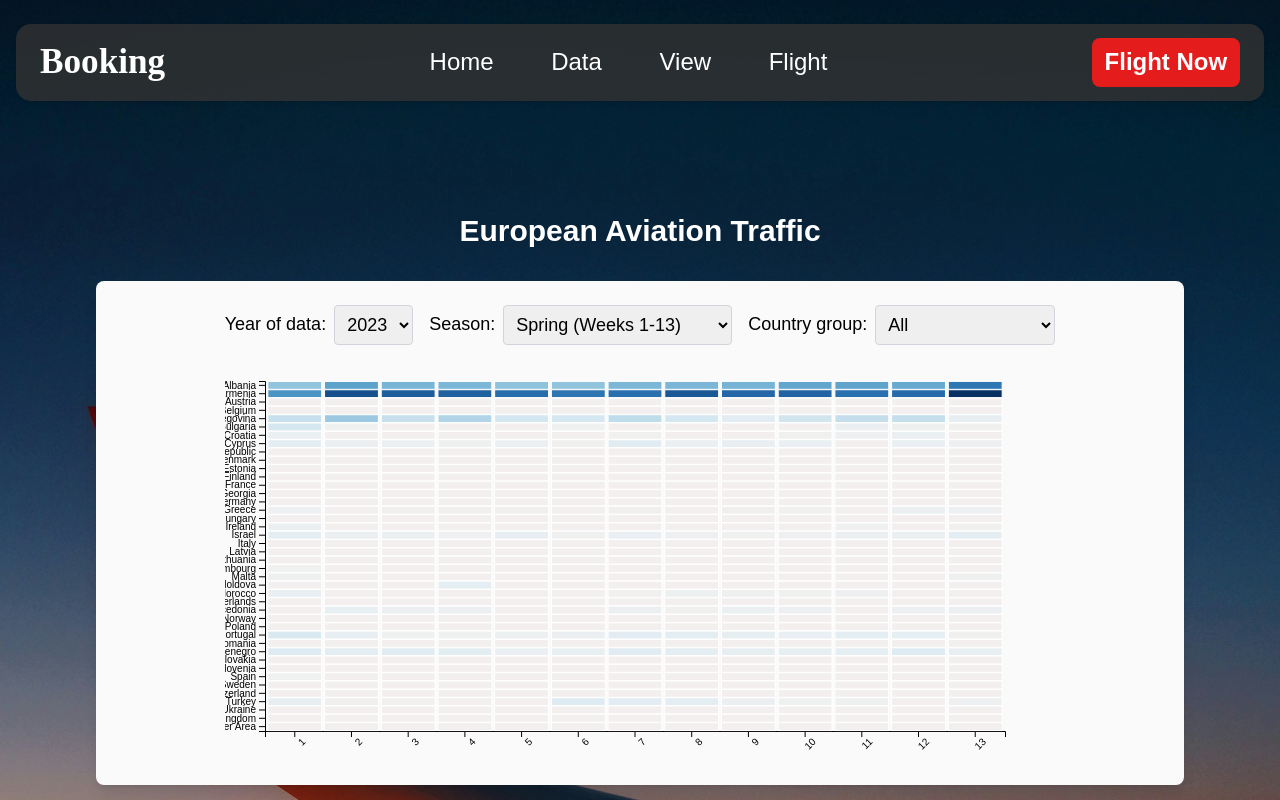
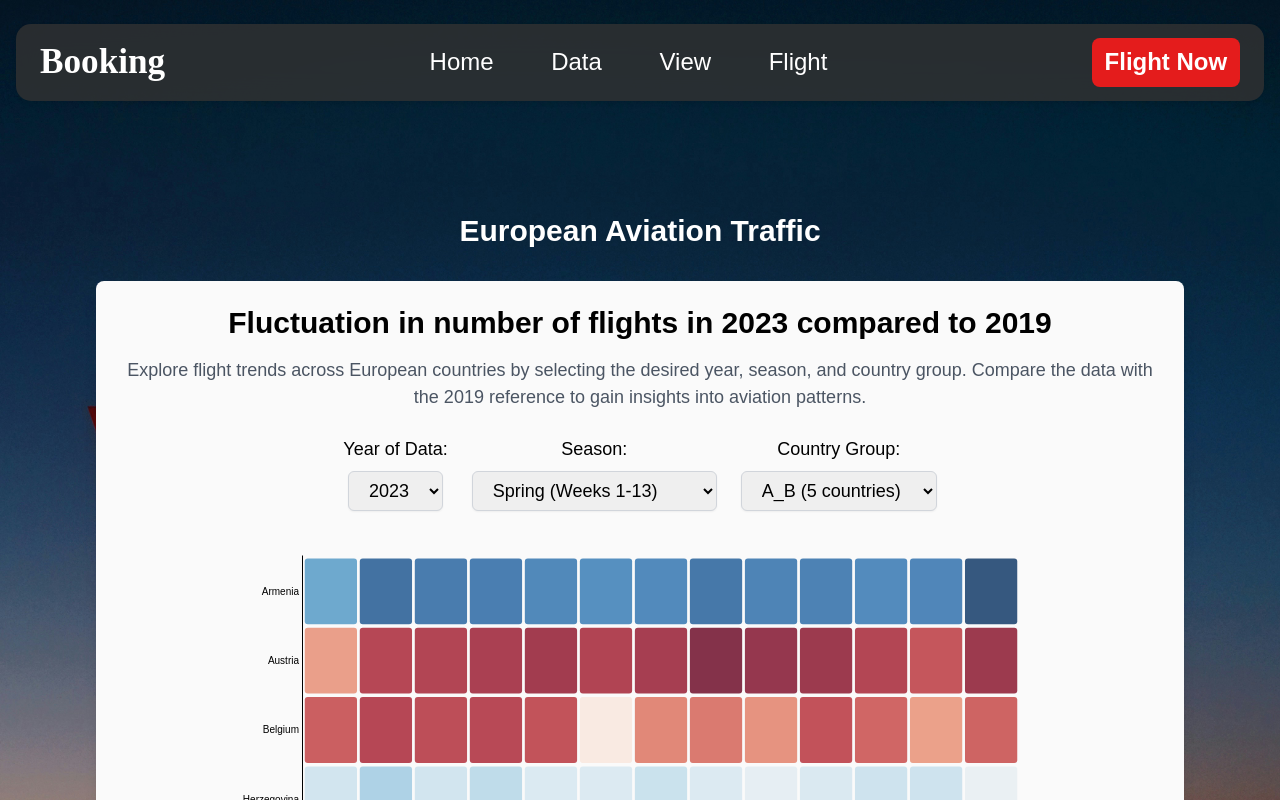
Before and after one commit to johnnybinh/Principles-of-Database-Management-IU, a Next.js app in the folder airport-passengers-maintenance/: page /data in a window 1280 px wide. Shown: the top 800 px of the page. Built offline with nearby package versions, Linux system fonts and the light colour scheme.

Commit message:
Phuong | Feat: Finish the heat map
Design for readable text

```diff
--- a/airport-passengers-maintenance/src/app/data/heat_map.tsx
+++ b/airport-passengers-maintenance/src/app/data/heat_map.tsx
@@ -1,15 +1,6 @@
 import React, { useRef, useEffect, useState } from 'react';
 import * as d3 from 'd3';
-import { HeatMapData } from '../types/types';
-
-interface HeatMapProps {
-    width?: string; // Width in rem
-    height?: string; // Height in rem
-    margin_top?: number;
-    margin_right?: number;
-    margin_bottom?: number;
-    margin_left?: number;
-}
+import { HeatMapData, HeatMapProps } from '../types/types';
 
 export default function HeatMap({
   width = '50rem',
@@ -17,13 +8,13 @@ export default function HeatMap({
   margin_top = 20,
   margin_right = 20,
   margin_bottom = 30,
-  margin_left = 40
+  margin_left = 62
 }: HeatMapProps) {
   const heatmap_ref = useRef<SVGSVGElement | null>(null);
   const [data, set_data] = useState<HeatMapData[]>([]);
   const [year, set_year] = useState<string>("2023");
   const [season, set_season] = useState<string>("Spring");
-  const [country, set_country] = useState<string>("All");
+  const [country, set_country] = useState<string>("A_B");
 
   const handle_year_change = (e: React.ChangeEvent<HTMLSelectElement>) => {
     set_year(e.target.value);
@@ -123,7 +114,7 @@ export default function HeatMap({
           }
         ).flat();
 
-        console.log(`Loaded and aggregated CSV for year ${year}:`, aggregated_data);
+        //console.log(`Loaded and aggregated CSV for year ${year}:`, aggregated_data);
         set_data(aggregated_data);
       } catch (error) {
         console.error(`Error loading CSV for year ${year}:`, error);
@@ -191,9 +182,14 @@ export default function HeatMap({
     // Access the tooltip
     const tooltip = d3.select(tooltipRef.current);
 
-    // Define mouse event handlers
+    // Define mouse event handlers with dynamic stroke
     const handle_mouseover = (event: MouseEvent, d: HeatMapData) => {
+      // Add stroke to the hovered rectangle
+      d3.select(event.currentTarget as SVGRectElement)
+        .style('stroke', 'black') // Set stroke color
+        .style('stroke-width', '3'); // Set stroke width
 
+      // Show tooltip
       tooltip.transition().duration(200).style('opacity', 1);
       tooltip.html(`
         <div><strong>${d.entity}</strong></div>
@@ -204,7 +200,6 @@ export default function HeatMap({
       `)
         .style('left', `${event.pageX + 10}px`)
         .style('top', `${event.pageY + 10}px`);
-      console.log('Mouseover:', d);
     };
 
     const handle_mousemove = (event: MouseEvent) => {
@@ -213,9 +208,40 @@ export default function HeatMap({
         .style('top', `${event.pageY + 10}px`);
     };
 
-    const handle_mouseleave = () => {
+    const handle_mouseleave = (event: MouseEvent, d: HeatMapData) => {
+      // Remove stroke from the rectangle when mouse leaves
+      d3.select(event.currentTarget as SVGRectElement)
+        .style('stroke', 'none') // Remove stroke color
+        .style('stroke-width', '0'); // Remove stroke width
+
+      // Hide tooltip
       tooltip.transition().duration(200).style('opacity', 0);
     };
+
+    // Text wrapping function
+    // const wrap_text = (text: any, width: number) => {
+    //   text.each(function(this: SVGTextElement) {
+    //     const textElement = d3.select(this);
+    //     const words = textElement.text().split(/\s+/).reverse();
+    //     let word: string | undefined;
+    //     let line: string[] = [];
+    //     let lineHeight = 1.1;
+    //     const y = textElement.attr("y");
+    //     const dy = parseFloat(textElement.attr("dy")) || 0;
+    //     let tspan = textElement.text(null).append("tspan").attr("x", 0).attr("y", y).attr("dy", `${dy}em`);
+
+    //     while ((word = words.pop())) {
+    //       line.push(word);
+    //       tspan.text(line.join(" "));
+    //       if (tspan.node()?.getComputedTextLength()! > width) {
+    //         line.pop();
+    //         tspan.text(line.join(" "));
+    //         line = [word];
+    //         tspan = textElement.append("tspan").attr("x", 0).attr("y", y).attr("dy", `${++lineHeight}em`).text(word);
+    //       }
+    //     }
+    //   });
+    // };
 
     // X Axis
     svg.append('g')
@@ -224,20 +250,23 @@ export default function HeatMap({
       .selectAll("text")
       .attr("transform", "rotate(-45)")
       .style("text-anchor", "end")
-      .style("fill", "black"); // Set text color to black
+      .style("fill", "black")
+      .style("font-size", "13"); // Set text color to black
 
     // Y Axis
     svg.append('g')
       .attr('transform', `translate(${margin_left},0)`)
-      .call(d3.axisLeft(y))
+      .call(d3.axisLeft(y).tickSize(0))
       .selectAll("text")
-      .style("fill", "black"); // Set text color to black
+      .style("fill", "black")
+      .style("text-anchor", "end")
+      .style("font-size", "10");
 
     // Axis lines
     svg.selectAll(".domain, .tick line")
       .style("stroke", "black"); // Set axis lines to black
 
-    // Heatmap cells
+    // Heatmap cells with rounded corners and dynamic stroke on hover
     svg.selectAll()
       .data(filtered_data, (d: any) => `${d.entity}:${d.week}`)
       .enter()
@@ -246,9 +275,13 @@ export default function HeatMap({
       .attr('y', d => y(d.entity)!)
       .attr('width', x.bandwidth())
       .attr('height', y.bandwidth())
+      .attr('rx', 3) // Set horizontal border radius
+      .attr('ry', 3) // Set vertical border radius
       .style('fill', d => color(d.flights / d.flights_2019_reference))
-      .style('stroke', 'white')
-      // Tooltip event handlers
+      .style('stroke', 'none') // No stroke by default
+      .style('stroke-width', '0') // No stroke width by default
+      .style('opacity', 0.8)
+      // Tooltip event handlers with dynamic stroke
       .on('mouseover', handle_mouseover)
       .on('mousemove', handle_mousemove)
       .on('mouseleave', handle_mouseleave);
@@ -257,39 +290,56 @@ export default function HeatMap({
 
   return (
     <div>
-      <div className="mb-4 flex items-center">
-        <label htmlFor="year-selection" className="mr-2 text-black">Year of data:</label>
+      <h2 className="text-3xl font-semibold mb-4 text-center text-black">
+        Fluctuation in number of flights in {year} compared to 2019
+        </h2>
+      <p className="mb-6 text-center text-gray-600">
+        Explore flight trends across European countries by selecting the desired year, season, and country group.
+        Compare the data with the 2019 reference to gain insights into aviation patterns.
+      </p>
+
+      <div className="mb-6 flex flex-col md:flex-row justify-center items-center space-y-4 md:space-y-0 md:space-x-6">
+
+        {/* Year Selection */}
+        <div className="flex flex-col items-center">
+          <label htmlFor="year-selection" className="mb-2 text-lg font-medium text-black">Year of Data:</label>
           <select
             id="year-selection"
             value={year}
             onChange={handle_year_change}
-          className="p-2 border border-gray-300 rounded text-black mr-4"
+            className="px-4 py-2 border border-gray-300 rounded-md shadow-sm focus:outline-none focus:ring-2 focus:ring-blue-500 text-black"
           >
             <option value="2020">2020</option>
             <option value="2021">2021</option>
             <option value="2022">2022</option>
             <option value="2023">2023</option>
           </select>
+        </div>
 
-        <label htmlFor="season-selection" className="mr-2 text-black">Season:</label>
+        {/* Season Selection */}
+        <div className="flex flex-col items-center">
+          <label htmlFor="season-selection" className="mb-2 text-lg font-medium text-black">Season:</label>
           <select
             id="season-selection"
             value={season}
             onChange={handle_season_change}
-          className="p-2 border border-gray-300 rounded text-black mr-4"
+            className="px-4 py-2 border border-gray-300 rounded-md shadow-sm focus:outline-none focus:ring-2 focus:ring-green-500 text-black"
           >
             <option value="Spring">Spring (Weeks 1-13)</option>
             <option value="Summer">Summer (Weeks 14-26)</option>
             <option value="Fall">Fall (Weeks 27-39)</option>
             <option value="Winter">Winter (Weeks 40-52)</option>
           </select>
+        </div>
 
-        <label htmlFor="country-selection" className="mr-2 text-black">Country group:</label>
+        {/* Country Group Selection */}
+        <div className="flex flex-col items-center">
+          <label htmlFor="country-selection" className="mb-2 text-lg font-medium text-black">Country Group:</label>
           <select
             id="country-selection"
             value={country}
             onChange={handle_country_change}
-          className="p-2 border border-gray-300 rounded text-black"
+            className="px-4 py-2 border border-gray-300 rounded-md shadow-sm focus:outline-none focus:ring-2 focus:ring-red-500 text-black"
           >
             <option value="All">All</option>
             {Object.keys(country_map).map(group => (
@@ -298,6 +348,8 @@ export default function HeatMap({
               </option>
             ))}
           </select>
+        </div>
+
       </div>
 
       {(() => {
@@ -312,10 +364,10 @@ export default function HeatMap({
 
         if (filtered_data.length === 0) {
           return (
-            <p className="text-red-500">No data available for the selected season and country group.</p>
+            <p className="text-red-500 text-center">No data available for the selected season and country group.</p>
           );
         }
-        return <svg ref={heatmap_ref} width="100%" height="auto"></svg>;
+        return <svg ref={heatmap_ref} className="block mx-auto"></svg>;
       })()}
     </div>
   );
--- a/airport-passengers-maintenance/src/app/data/page.tsx
+++ b/airport-passengers-maintenance/src/app/data/page.tsx
@@ -9,9 +9,6 @@ export default function Data() {
       <div className="w-full max-w-6xl bg-neutral-50 rounded-lg shadow-lg p-6 flex justify-center items-center">
         <HeatMap/>
       </div>
-      {/* <div className="flex justify-center h-screen">
-        <HeatMap/>
-      </div> */}
     </div>
   );
 }
--- a/airport-passengers-maintenance/src/app/types/types.ts
+++ b/airport-passengers-maintenance/src/app/types/types.ts
@@ -9,3 +9,11 @@ export interface HeatMapData {
   day_previous_year: string;
   flights_previous_year: number;
 }
+export interface HeatMapProps {
+  width?: string; // Width in rem
+  height?: string; // Height in rem
+  margin_top?: number;
+  margin_right?: number;
+  margin_bottom?: number;
+  margin_left?: number;
+}
```
Lines whose indentation alone changed are shown as unchanged.
